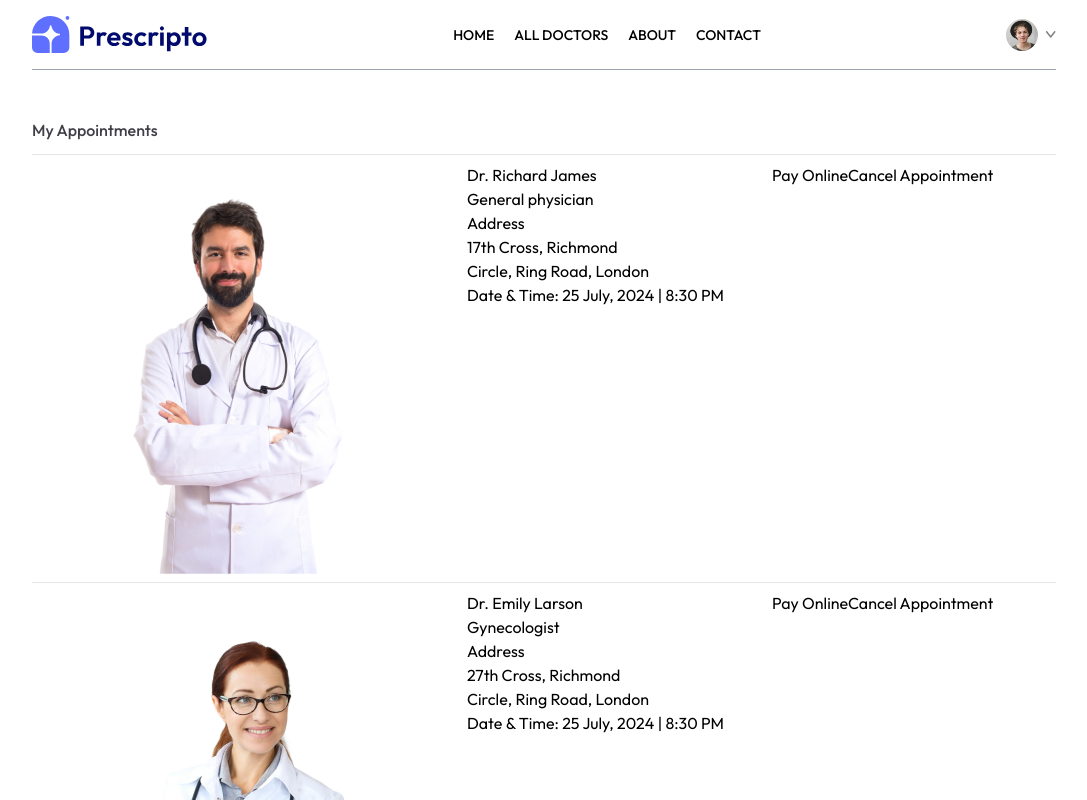
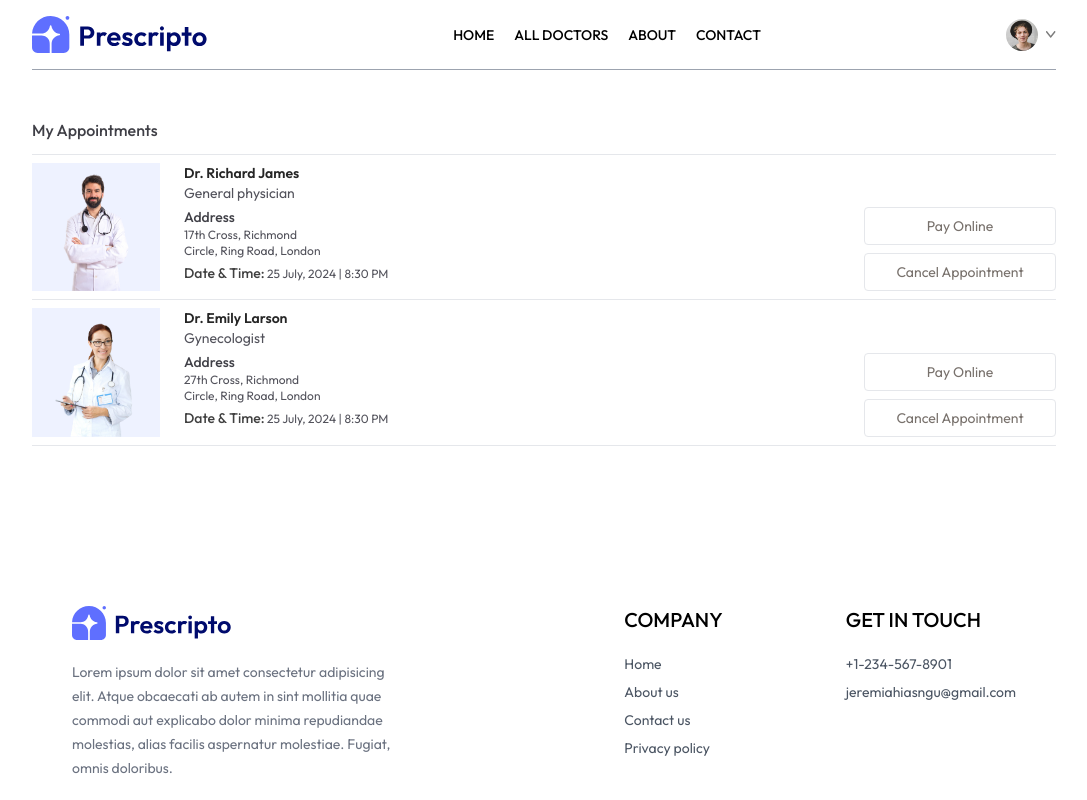
Before and after one commit to Adeoye-J/Prescripto, a React (Vite) app in the folder frontend/: page /my-appointments in a window 1280 px wide. Shown: the top 800 px of the page, without its empty margins (96-1183 px from the left). Built offline with nearby package versions, Linux system fonts and the light colour scheme.

Commit message:
Auto commit at 12/19/2024, 5:00:02 PM

```diff
--- a/frontend/src/pages/MyAppointments.jsx
+++ b/frontend/src/pages/MyAppointments.jsx
@@ -12,22 +12,22 @@
             <div className="">
                 {
                     doctors.slice(0, 2).map((item, index) => (
-                        <div key={index} className="grig grid-cols-[1fr_2fr] gap-4 sm:flex sm:gap-6 py-2 border-b">
+                        <div key={index} className="grid grid-cols-[1fr_2fr] gap-4 sm:flex sm:gap-6 py-2 border-b">
                             <div className="">
-                                <img src={item.image} alt="Doctor's Image" />
+                                <img className='w-32 bg-indigo-50' src={item.image} alt="Doctor's Image" />
                             </div>
-                            <div className="">
-                                <p>{item.name}</p>
+                            <div className="flex-1 text-sm text-zinc-600">
+                                <p className='text-neutral-800 font-semibold'>{item.name}</p>
                                 <p>{item.speciality}</p>
-                                <p>Address</p>
-                                <p>{item.address.line1}</p>
-                                <p>{item.address.line2}</p>
-                                <p><span>Date & Time:</span> 25 July, 2024 | 8:30 PM</p>
+                                <p className='text-zinc-700 font-medium mt-1'>Address</p>
+                                <p className='text-xs'>{item.address.line1}</p>
+                                <p className='text-xs'>{item.address.line2}</p>
+                                <p className='text-xs mt-1'><span className='text-sm text-neutral-700 font-medium'>Date & Time:</span> 25 July, 2024 | 8:30 PM</p>
                             </div>
                             <div className=""></div>
-                            <div className="">
-                                <button>Pay Online</button>
-                                <button>Cancel Appointment</button>
+                            <div className="flex flex-col gap-2 justify-end">
+                                <button className='text-sm text-stone-500 text-center sm:min-w-48 py-2 border rounded hover:bg-primary hover:text-white transition-all duration-300'>Pay Online</button>
+                                <button className='text-sm text-stone-500 text-center sm:min-w-48 py-2 border rounded' hove>Cancel Appointment</button>
                             </div>
                         </div>
                     ))
```
